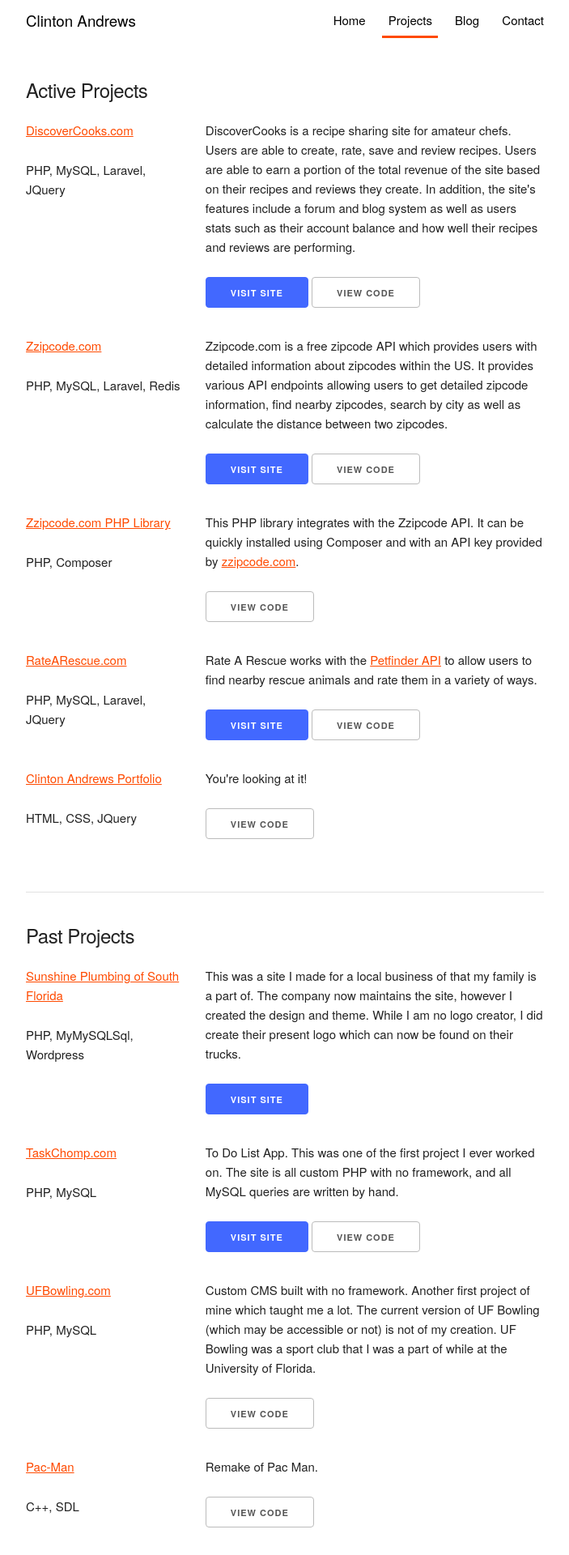
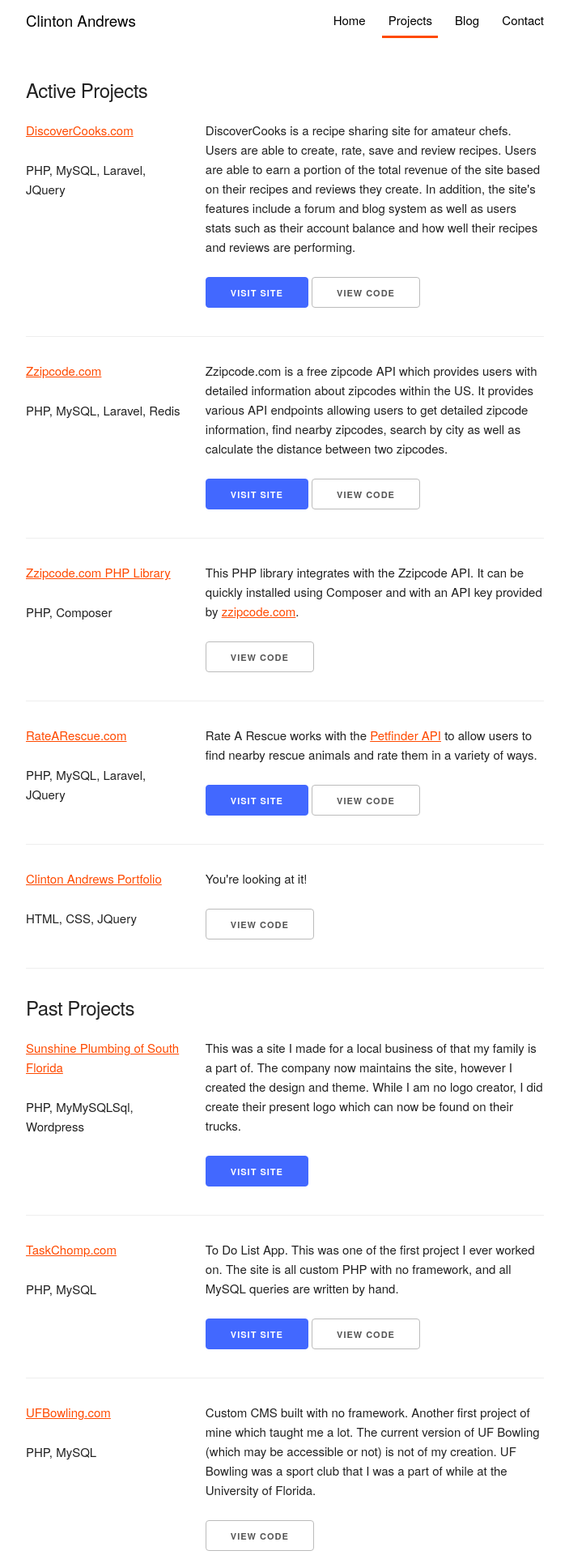
Before and after one commit to candrews800/candrews800.github.io, a Jekyll site: the page built from projects.html, in a window 1280 px wide. Shown: the top 1920 px of the page at 81% size, without its empty margins (288-991 px from the left). Built offline with Jekyll 4.4.1, drawn with Linux system fonts in a browser that asks for light colours; nearby versions of some CDN libraries.

Commit message:
project css fix

```diff
--- a/css/main.css
+++ b/css/main.css
@@ -161,6 +161,10 @@
 /*
   Projects Page
 */
+#project-list .project {
+  border-bottom: 1px solid #eee;
+  margin-bottom: 2em; }
+
 /*
   Resume Page
 */
--- a/css/main.scss
+++ b/css/main.scss
@@ -255,7 +255,8 @@
 
 #project-list{
   .project{
-
+    border-bottom: 1px solid #eee;
+    margin-bottom: 2em;
   }
 }
 
--- a/index.html
+++ b/index.html
@@ -20,7 +20,6 @@
             <h5 class="u-pull-left">Recent Activity</h5>
             <a href="http://github.com/candrews800" class="github-link button u-pull-right"><i class="fa fa-github"></i> Github Profile</a>
         </div>
-        <hr />
         <ul>
         </ul>
     </section>
--- a/projects.html
+++ b/projects.html
@@ -86,8 +86,6 @@
                 <p><a href="http://github.com/candrews800/portfolio" class="button">View Code</a></p>
             </div>
         </article>
-
-        <hr />
 
         <h5>Past Projects</h5>
         <article class="project row">
```
Also changed, not shown: 1 other file.
